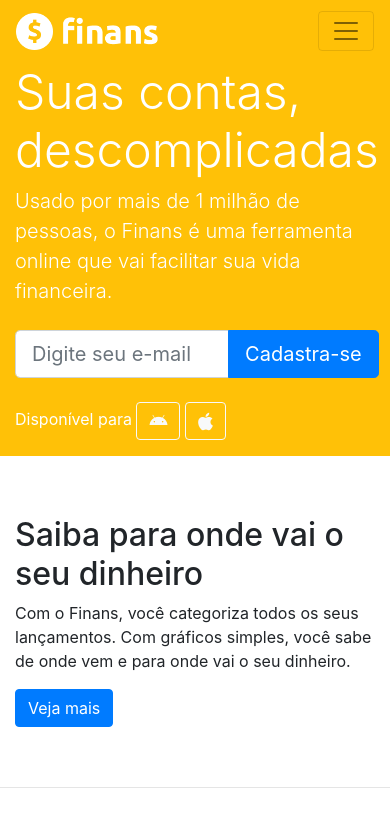
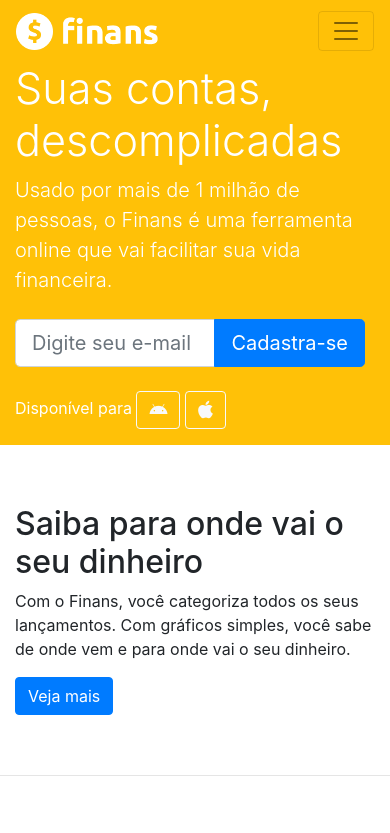
Before and after one commit to filipedf1997/Finans, a plain HTML site: page index.html in a window 390 px wide. Shown: the top 833 px of the page. Drawn offline with nearby package versions, Linux system fonts and the light colour scheme.

Commit message:
atua. form 2.0

```diff
--- a/css/estilo.css
+++ b/css/estilo.css
@@ -5,7 +5,7 @@
 
 @media (max-width: 575px){
 	.display-4{
-		font-size: 3.0rem;
+		font-size: 2.7rem;
   		font-weight: 300;
   		line-height: 1.2;
 	}
--- a/index.html
+++ b/index.html
@@ -50,8 +50,8 @@
                 <h1 class="display-4">Suas contas, descomplicadas</h1>
                 <p class="lead">Usado por mais de 1 milhão de pessoas, o Finans é uma ferramenta online que vai facilitar sua vida financeira.</p>
 
-                <form class="mt-4 mb-4">
-                  <div class="input-group input-group-lg" id="form-cadastrar">
+                <form id="form-cadastrar" class="mt-4 mb-4">
+                  <div  class="input-group input-group-lg">
                     <input class="form-control" type="text" name="email" id="email" placeholder="Digite seu e-mail">
                     <div class="input-group-append">
                       <input class="btn btn-primary" type="submit" name="enviar" value="Cadastra-se">
```
